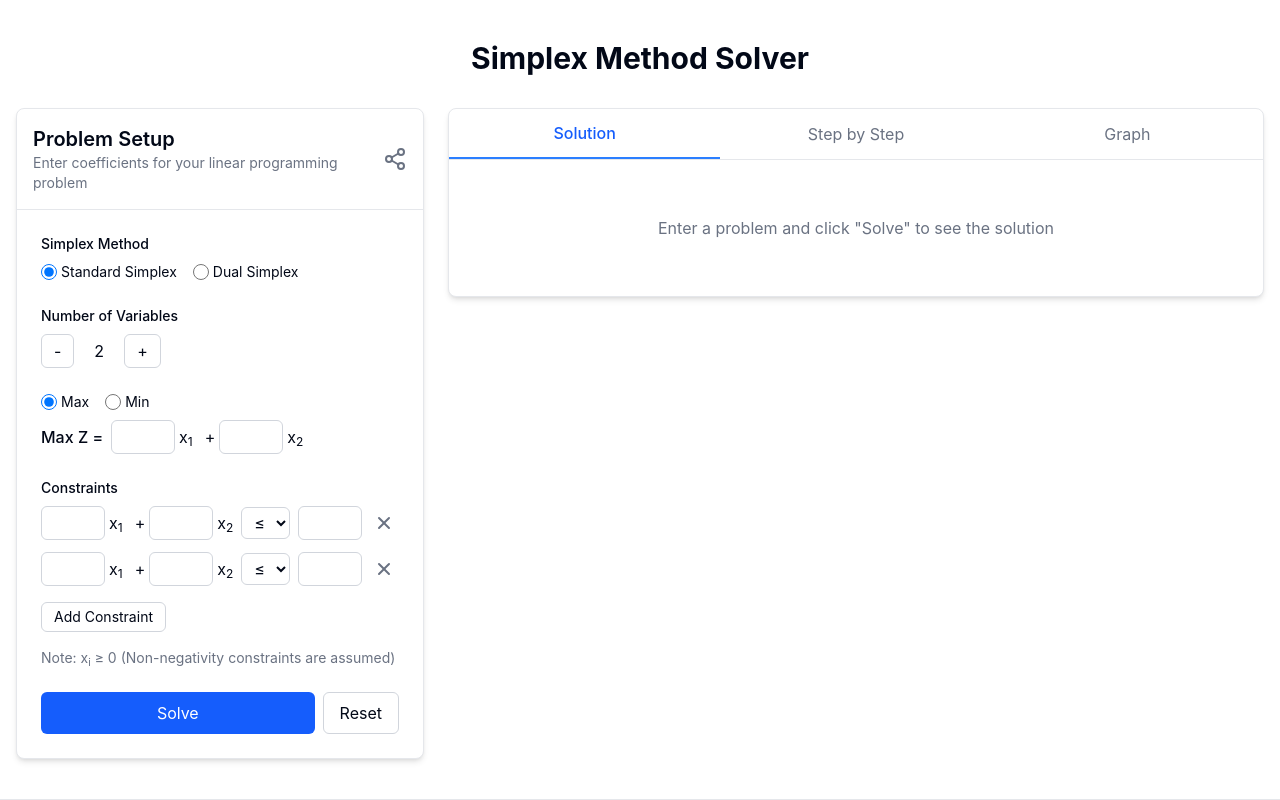
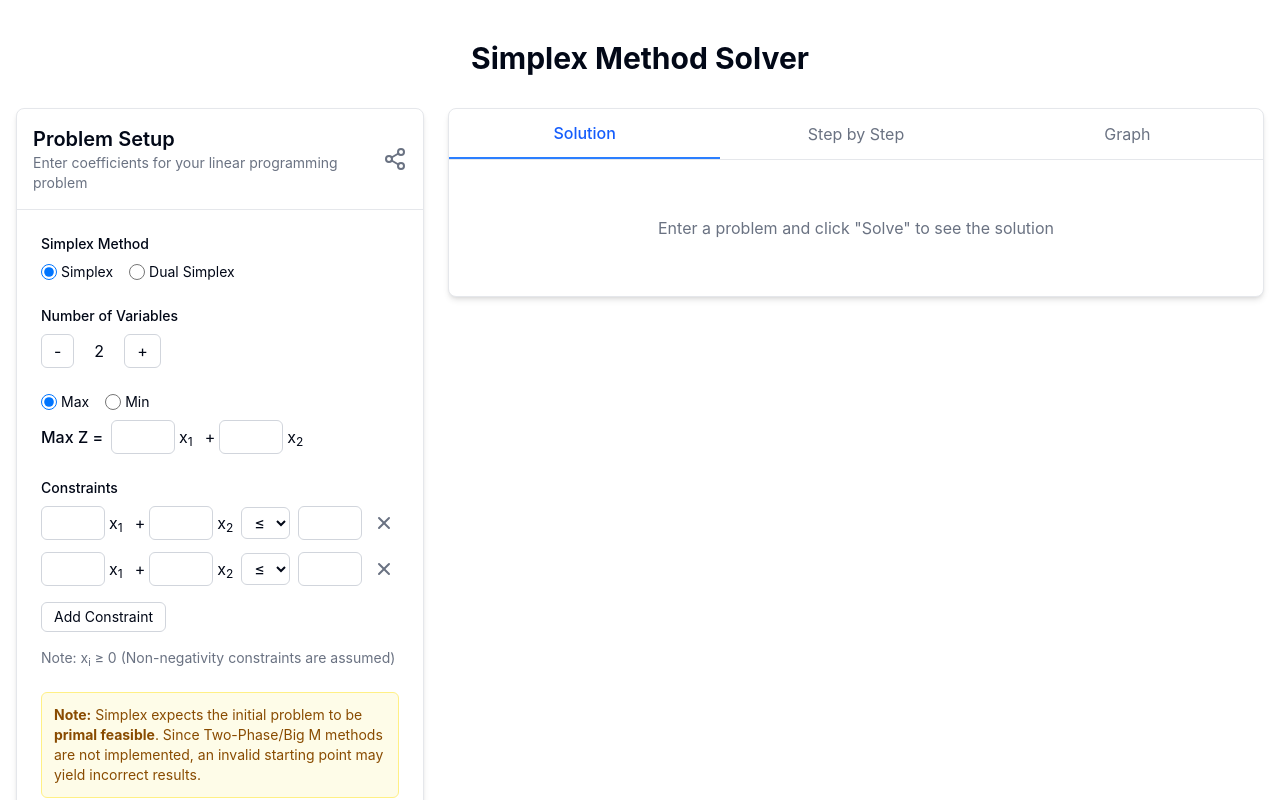
Before and after one commit to apavazza/simplex, a Next.js app: page / in a window 1280 px wide. Shown: the top 800 px of the page. Built offline with nearby package versions, Linux system fonts and the light colour scheme.

Commit message:
Added feasibility notes and timeout handling

```diff
--- a/src/app/page.tsx
+++ b/src/app/page.tsx
@@ -369,7 +369,7 @@ export default function SimplexCalculator() {
                         className="h-4 w-4 text-blue-600"
                       />
                       <label htmlFor="standard" className="text-sm">
-                        Standard Simplex
+                        Simplex
                       </label>
                     </div>
                     <div className="flex items-center space-x-1">
@@ -571,6 +571,15 @@ export default function SimplexCalculator() {
                 <div className="mt-2 text-sm text-gray-500">
                   Note: x<sub>i</sub> ≥ 0 (Non-negativity constraints are assumed)
                 </div>
+              </div>
+
+              {/* Feasibility Note */}
+              <div className="text-sm bg-yellow-50 text-yellow-800 p-3 rounded-md border border-yellow-200 space-y-2">
+                {selectedSimplexMethod === "dual" ? (
+                   <p><strong>Note:</strong> Dual Simplex expects the initial problem to be <strong>dual feasible</strong>. Since Two-Phase/Big M methods are not implemented, an invalid starting point may yield incorrect results.</p>
+                ) : (
+                   <p><strong>Note:</strong> Simplex expects the initial problem to be <strong>primal feasible</strong>. Since Two-Phase/Big M methods are not implemented, an invalid starting point may yield incorrect results.</p>
+                )}
               </div>
 
               {/* Action Buttons */}
--- a/src/lib/dual-simplex-solver.ts
+++ b/src/lib/dual-simplex-solver.ts
@@ -117,7 +117,14 @@ export class DualSimplexSolver {
     this.steps.push({ table: this.cloneMatrix(this.matrix) })
 
     // Standard simplex iterations (dual tableau)
+    const startTime = Date.now();
+    const TIMEOUT_MS = 3000;
+
     while (this.canImprove()) {
+      if (Date.now() - startTime > TIMEOUT_MS) {
+        throw new Error("Timed out. The problem might be unbounded or cycling.");
+      }
+
       const pivotCol = this.findPivotColumn()
       const pivotRow = this.findPivotRow(pivotCol)
 
--- a/src/lib/simplex-solver.ts
+++ b/src/lib/simplex-solver.ts
@@ -189,7 +189,14 @@ export class SimplexSolver {
     })
 
     // Perform simplex iterations
+    const startTime = Date.now();
+    const TIMEOUT_MS = 3000;
+
     while (this.canImprove()) {
+      if (Date.now() - startTime > TIMEOUT_MS) {
+        throw new Error("Timed out. The problem might be unbounded or cycling.");
+      }
+
       const pivotCol = this.findPivotColumn()
       const pivotRow = this.findPivotRow(pivotCol)
 
@@ -254,7 +261,7 @@ export class SimplexSolver {
       else if (op === "=") satisfied = Math.abs(lhs - rightSide) < tol;
 
       if (!satisfied) {
-        throw new Error("The origin is not feasible. Use Dual Simplex.")
+        throw new Error("The origin is not feasible")
       }
     }
 
```
Also changed, not shown: package.json (+13 -13 lines), 1 other file (tests, documents, lock files or other folders).
